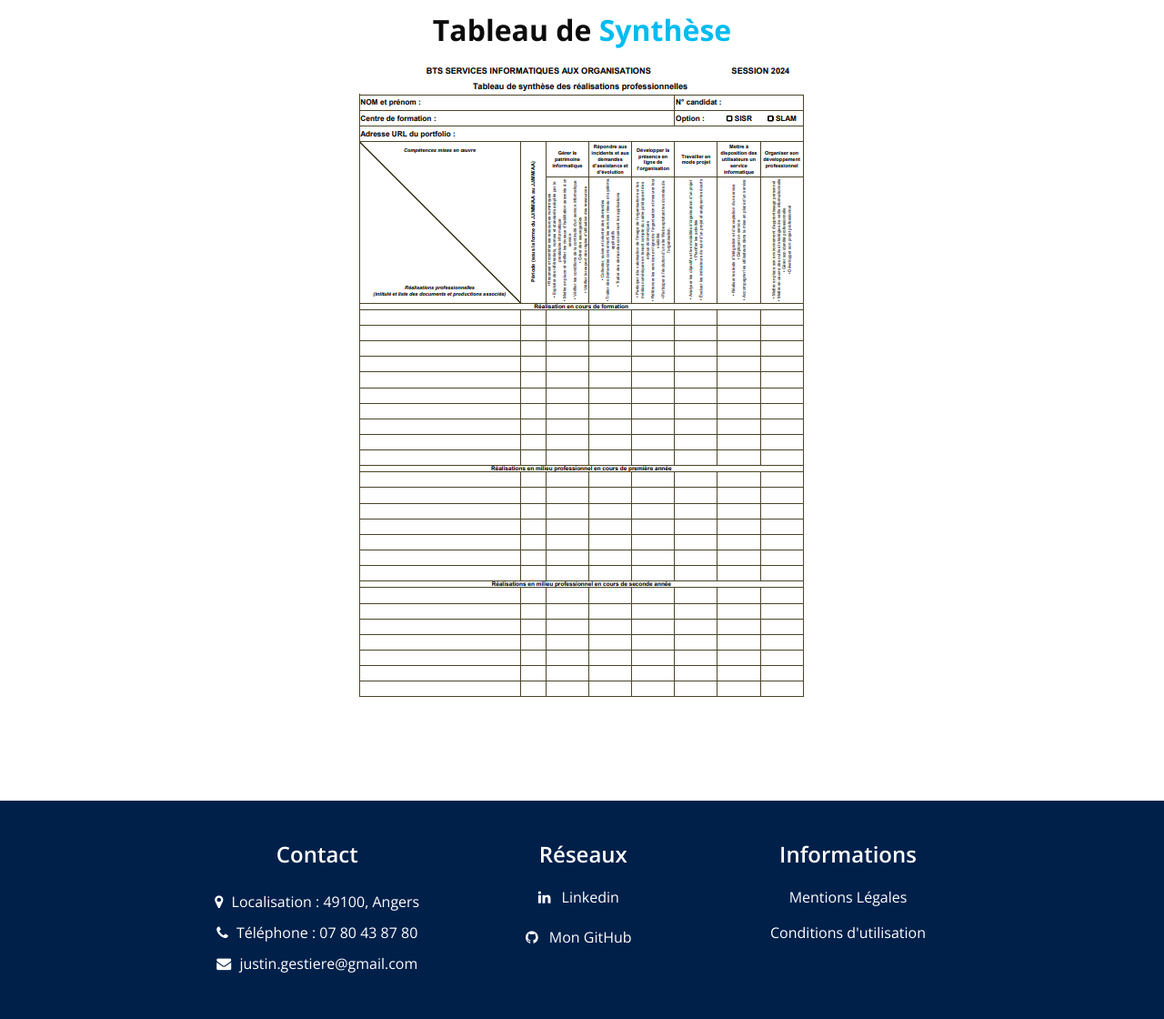
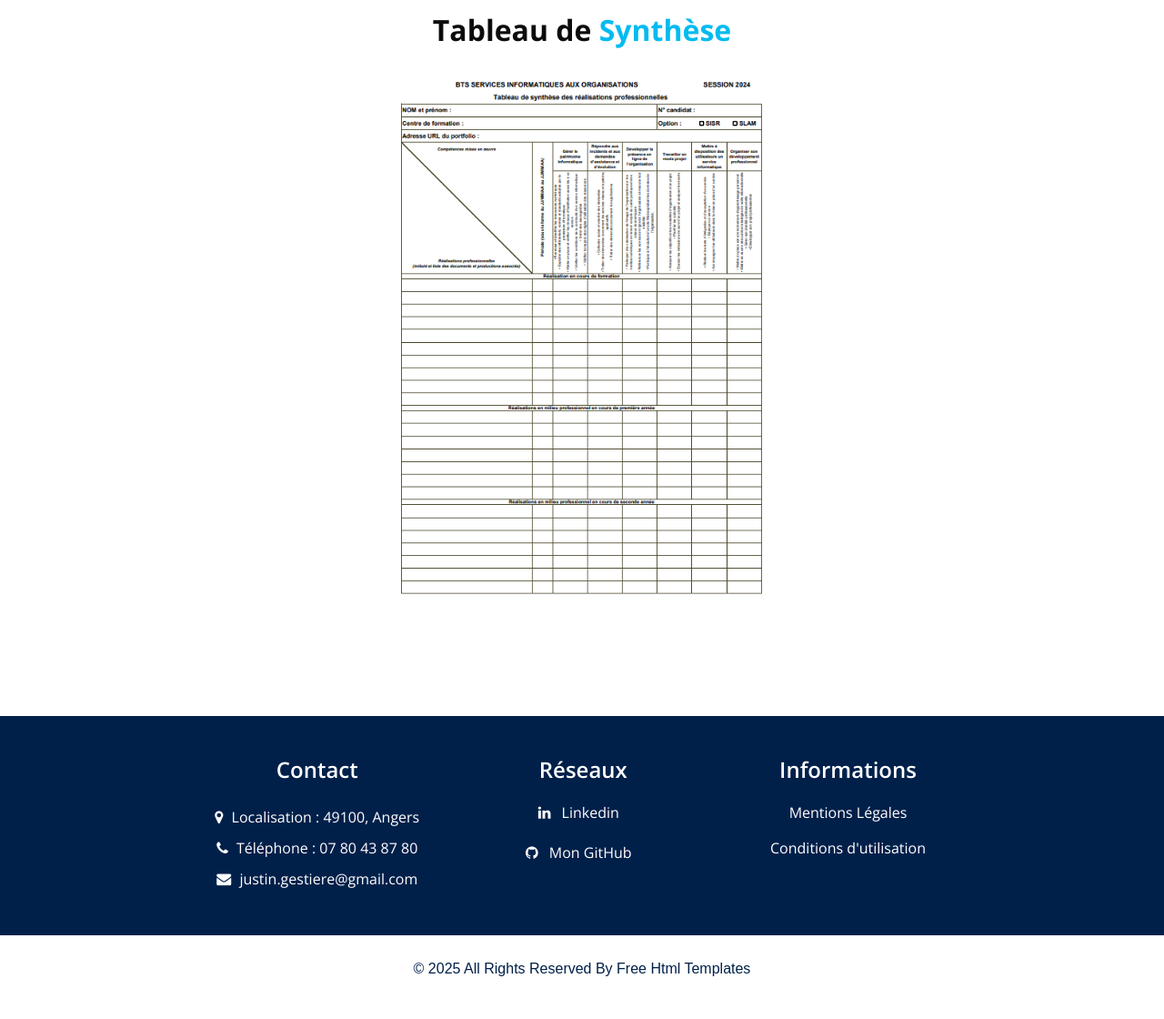
Before and after one commit to JustinGestiere/PHP-Portfolio, a PHP site: the page made by synthèse.php in a window 1280 px wide. Shown: the part 76-1196 px from the top of the page at 91% size. After the commit the page ends 1149 px from the top, so only its background shows below. Run offline with PHP 8.4, Linux system fonts and the light colour scheme; some libraries are stand-ins or nearby versions.

Commit message:
synthese

```diff
--- a/synthèse.php
+++ b/synthèse.php
@@ -12,7 +12,11 @@
       </h2>
     </div>
     <div class="why_container">
+      <div class="box">
+        <div class="img-box-page">
           <img src="images/synthese.png" alt="Fiche de synthèse">
+        </div>
+      </div>
     </div>
   </div>
 </section>
```
Lines whose indentation alone changed are shown as unchanged.
